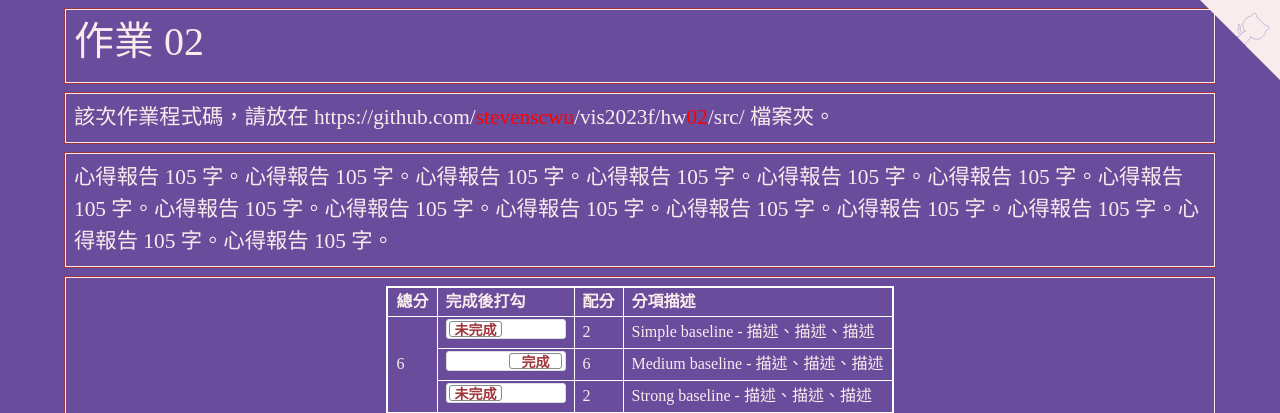
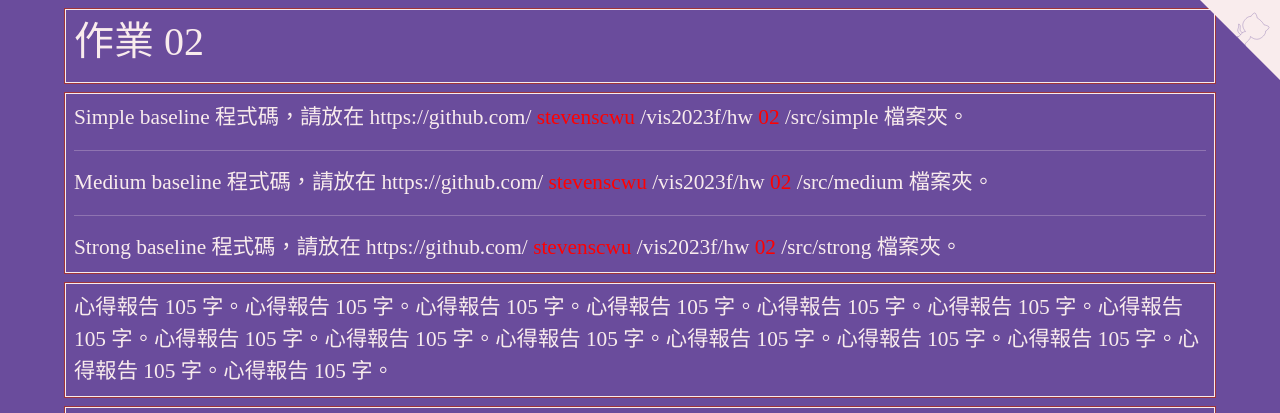
Before and after one commit to stevenscwu/vis2023f, a plain HTML site: page hw02/index.html in a window 1280 px wide. Shown: the top 413 px of the page. Drawn offline with nearby package versions, Linux system fonts and the light colour scheme.

Commit message:
Update index.html

```diff
--- a/hw02/index.html
+++ b/hw02/index.html
@@ -178,9 +178,32 @@
   <!-- ------------------------------------------------>
   <div class="row hw12">
     <div class="col-md-12 twenty">
-      該次作業程式碼，請放在 https://github.com/<span style="color:red;">stevenscwu</span>/vis2023f/hw<span style="color:red;">02</span>/src/ 檔案夾。
+      Simple baseline 程式碼，請放在 https://github.com/
+      <span style="color:red;">stevenscwu</span>
+      /vis2023f/hw
+      <span style="color:red;">02</span>
+      /src/simple 檔案夾。
+      <br>
+
+      <hr>
+      Medium baseline 程式碼，請放在 https://github.com/
+      <span style="color:red;">stevenscwu</span>
+      /vis2023f/hw
+      <span style="color:red;">02</span>
+      /src/medium 檔案夾。
+      <br>
+
+      <hr>
+      Strong baseline 程式碼，請放在 https://github.com/
+      <span style="color:red;">stevenscwu</span>
+      /vis2023f/hw
+      <span style="color:red;">02</span>
+      /src/strong 檔案夾。
+      <br>
+
     </div>
   </div>
+
 
   <!-- ------------------------------------------------>
   <div class="row hw12">
```
